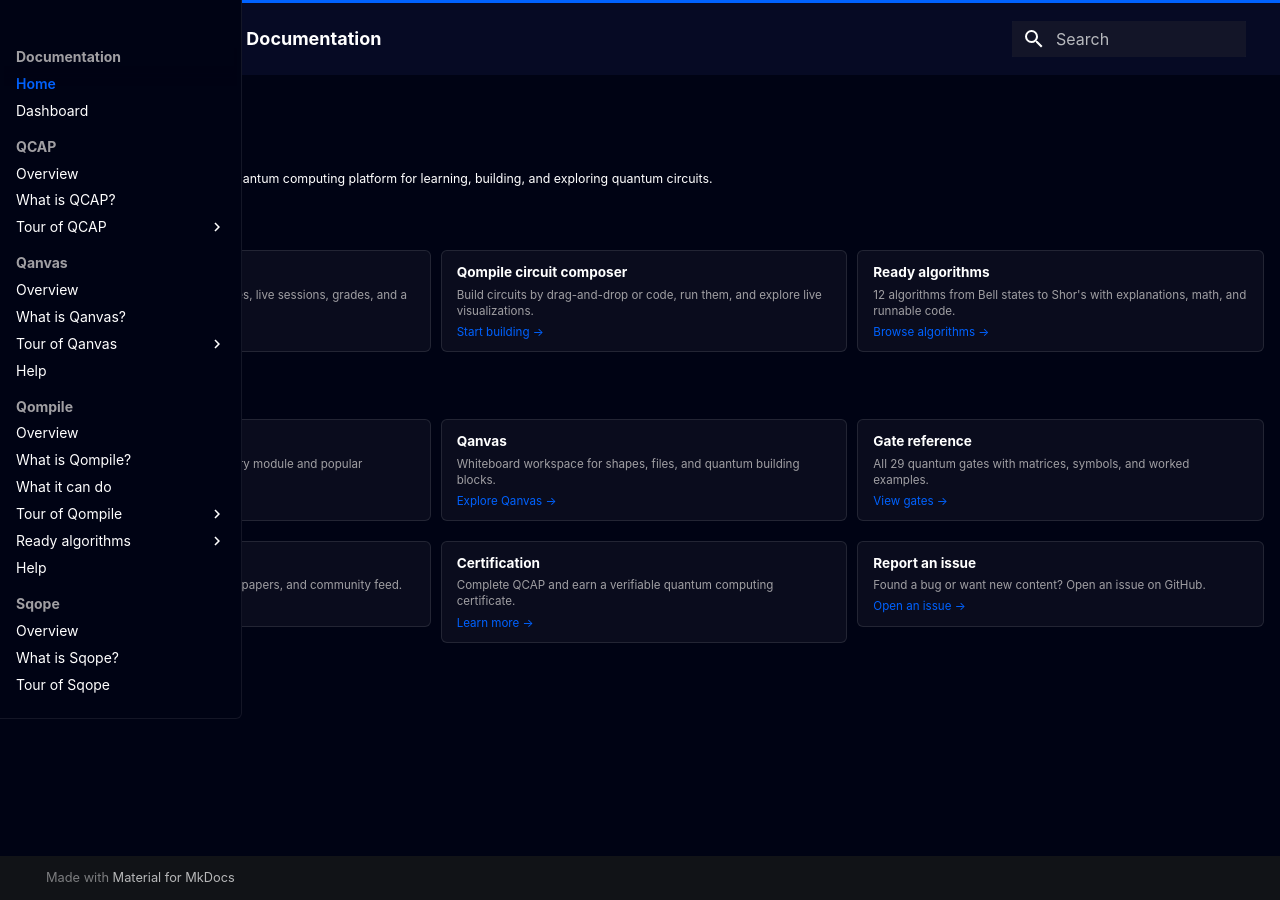
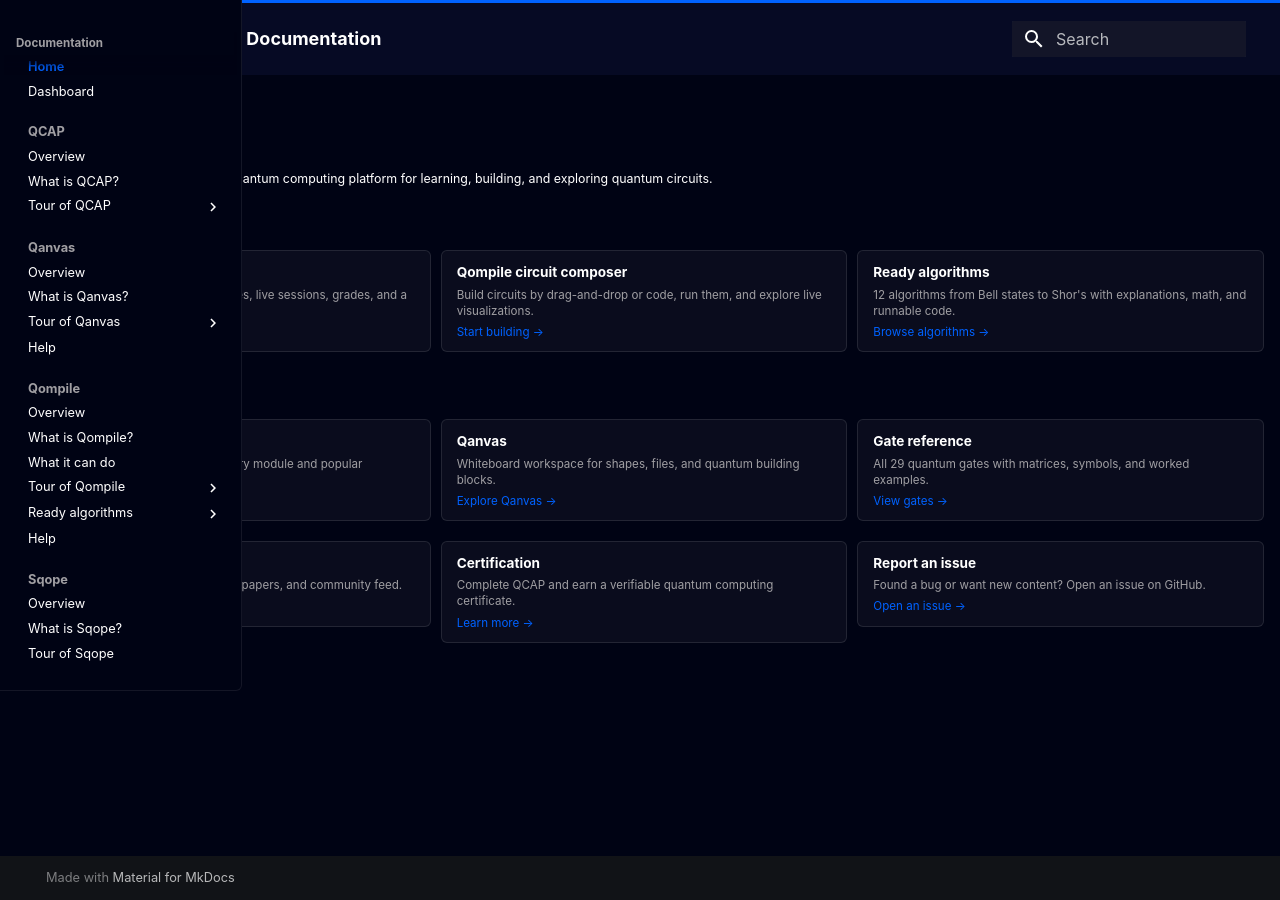
Before and after one commit to Tatgithub02/qucan-docs, an MkDocs documentation site: the page built from docs/index.md, in a window 1280 px wide. Built offline with MkDocs 1.6.1 and Material for MkDocs 9.7.7, drawn with Linux system fonts in a browser that asks for light colours; some web fonts are replaced.

Commit message:
fix: compact drawer nav spacing to fit more items without scrolling
Co-authored-by: Cursor <cursoragent@cursor.com>

```diff
--- a/docs/stylesheets/extra.css
+++ b/docs/stylesheets/extra.css
@@ -242,7 +242,27 @@
     border-right: 1px solid rgba(255, 255, 255, 0.08) !important;
     border-bottom: 1px solid rgba(255, 255, 255, 0.08) !important;
     border-radius: 0 0 6px 0 !important;
-    padding-top: 2.4rem !important;
+    padding-top: 1.6rem !important;
+  }
+
+  /* Compact nav items inside the drawer */
+  .md-sidebar--primary .md-nav {
+    font-size: 0.64rem !important;
+    line-height: 1.3 !important;
+  }
+
+  .md-sidebar--primary .md-nav__title {
+    padding: 0.2rem 0.6rem !important;
+    font-size: 0.58rem !important;
+  }
+
+  .md-sidebar--primary .md-nav__link {
+    padding: 0.2rem 0.6rem !important;
+    margin: 0 !important;
+  }
+
+  .md-sidebar--primary .md-nav__item {
+    padding: 0 !important;
   }
 
   [data-md-toggle="drawer"]:checked ~ .md-container .md-sidebar--primary {
```
